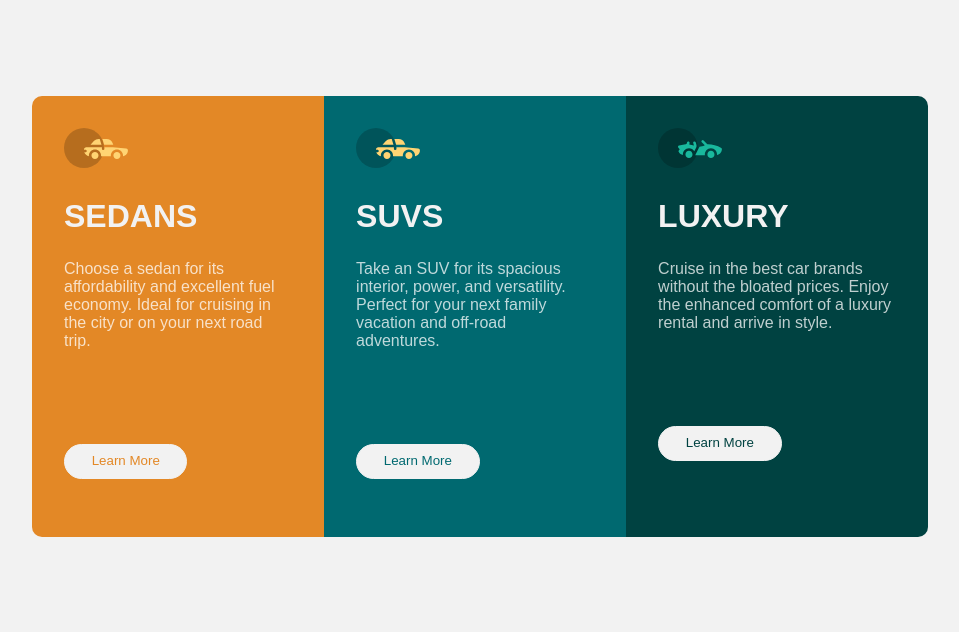
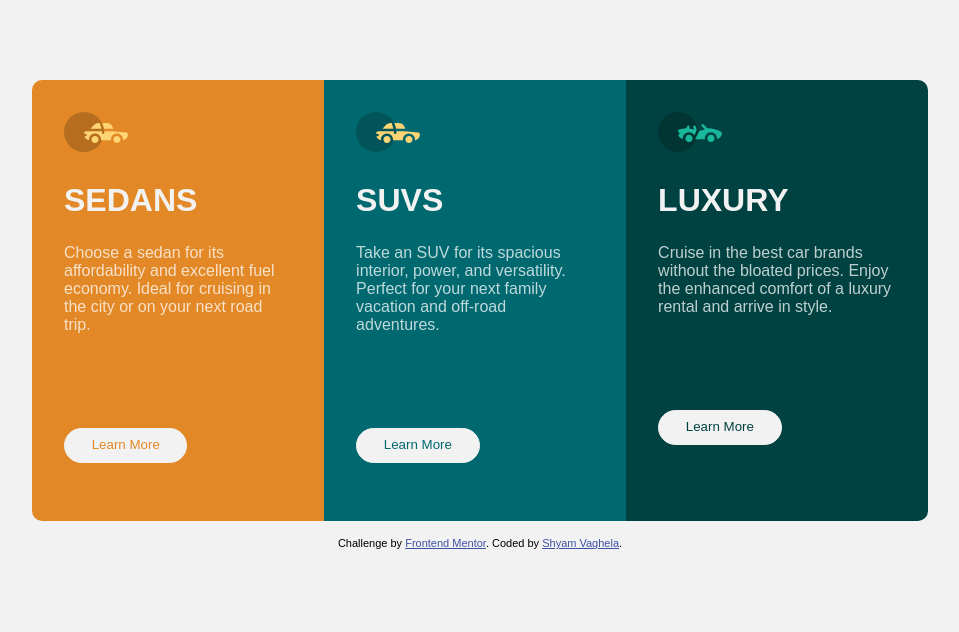
Before and after one commit to Shyam101/HTML-CSS-challenges, a PHP site: page / in a window 1280 px wide. Shown: the top 632 px of the page, without its empty margins (160-1119 px from the left). Run offline with PHP 8.4, Linux system fonts and the light colour scheme.

Commit message:
added attribution

```diff
--- a/index.html
+++ b/index.html
@@ -8,11 +8,6 @@
   <link rel="stylesheet" href="style.css" class="css">
   <title>Frontend Mentor | 3-column preview card component</title>
 
-  <!-- Feel free to remove these styles or customise in your own stylesheet 👍 -->
-  <style>
-    .attribution { font-size: 11px; text-align: center; }
-    .attribution a { color: hsl(228, 45%, 44%); }
-  </style>
 </head>
 <body>
 
@@ -41,24 +36,11 @@
         <button class="learn-more-btn"><a href="">Learn More</a></button>
       </div>
     </div>
+    <div class="attribution">
+    Challenge by <a href="https://www.frontendmentor.io?ref=challenge" target="_blank">Frontend Mentor</a>.
+    Coded by <a href="https://github.com/Shyam101/HTML-CSS-challenges" target="_blank">Shyam Vaghela</a>.
+  </div>
   </div>
 
-
-  <!-- Sedans
-  Choose a sedan for its affordability and excellent fuel economy. Ideal for cruising in the city
-  or on your next road trip.
-
-  SUVs
-  Take an SUV for its spacious interior, power, and versatility. Perfect for your next family vacation
-  and off-road adventures.
-
-  Luxury
-  Cruise in the best car brands without the bloated prices. Enjoy the enhanced comfort of a luxury
-  rental and arrive in style.
-
-  <div class="attribution">
-    Challenge by <a href="https://www.frontendmentor.io?ref=challenge" target="_blank">Frontend Mentor</a>.
-    Coded by <a href="#">Your Name Here</a>.
-  </div> -->
 </body>
 </html>
--- a/style.css
+++ b/style.css
@@ -33,7 +33,7 @@ body {
     margin: 0 auto;
     display: grid;
     align-content: center;
-    padding: 6em 0;
+    padding: 5em 0;
 }
 
 .split {
@@ -128,3 +128,10 @@ body {
         flex-direction: column;
     }
 }
+
+.attribution {
+    font-size: 11px;
+    text-align: center;
+    margin-top: 1rem;
+}
+.attribution a { color: hsl(228, 45%, 44%); }
```
